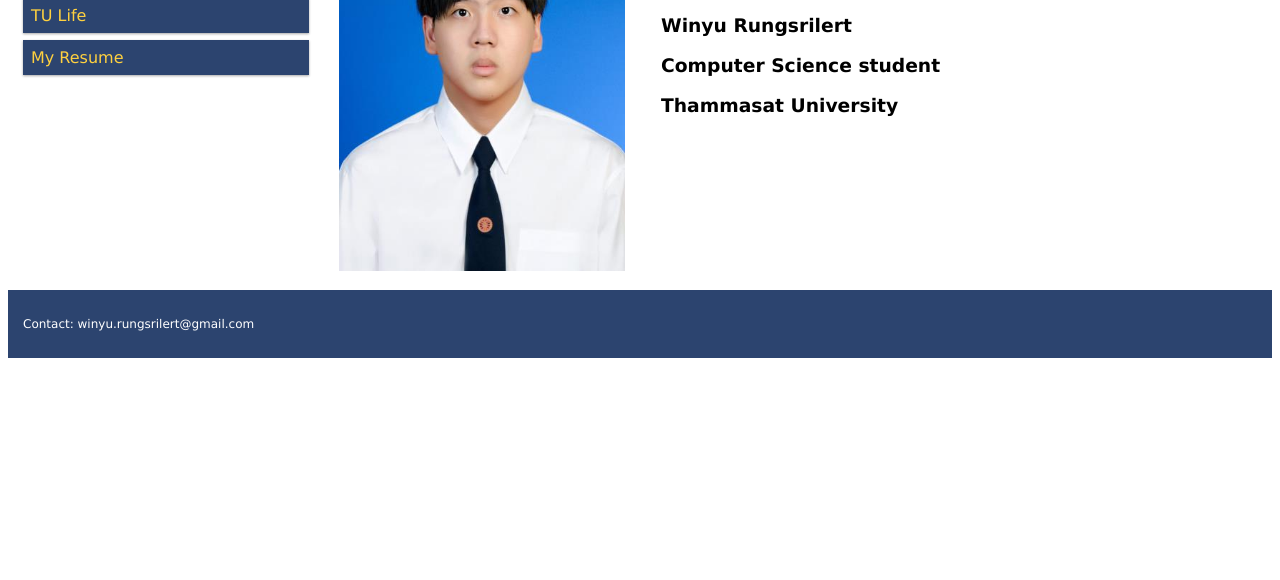
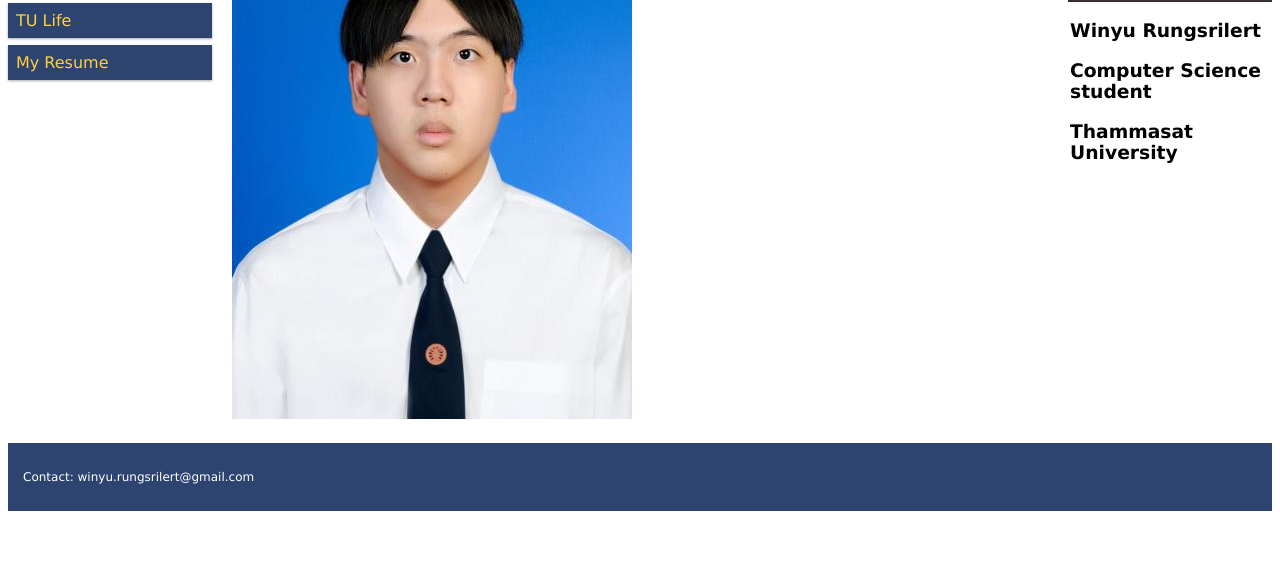
Before and after one commit to WinyuTea/winyuGridPages, a plain HTML site: page index.html in a window 1280 px wide. Shown: the part 220-800 px from the top of the page. Drawn offline with Linux system fonts and the light colour scheme.

Commit message:
grid homepage

```diff
--- a/index.html
+++ b/index.html
@@ -2,16 +2,16 @@
 <html>
 <head>
     <meta name="viewport" content="width=device-width, initial-scale=1.0">
-    <link rel="stylesheet" href="./src/styles/page.css">
+    <link rel="stylesheet" href="./src/styles/index.css">
 </head>
 
-<body>
+<body class="wrapper">
 
 <div class="header">
     <h1>Home Page</h1>
 </div>
 
-<div class="col-3 col-s-3 menu">
+<div class="menu">
     <ul>
         <li><a href="./index.html">Home Page</a></li>
         <li><a href="./src/pages/showcase.html">My Showcase</a></li>
@@ -20,19 +20,17 @@
     </ul>
 </div>
 
-<div class="row1">
-    <div class="col-3 col-s-4">
+<div class="pic">
     <img src="./src/assets/images/profile.jpg" alt="My Profile">
 </div>
 
-    <div class="col-6 col-s-5">
+ <div class="content">
     <div class="minor-header">
         <h1>About Me</h1>
     </div>
     <h3>Winyu Rungsrilert</h3>
     <h3>Computer Science student</h3>
     <h3>Thammasat University</h3>
-    </div>
 </div>
 
 <div class="footer">
--- /dev/null
+++ b/src/styles/index.css
@@ -0,0 +1,130 @@
+* {
+    box-sizing: border-box;
+}
+
+[class*="row"]::after {
+    content: "";
+    clear: both;
+    display: table;
+}
+
+[class*="col-"] {
+    float: left;
+    padding: 15px;
+}
+
+html {
+    font-family: "Lucida Sans", sans-serif;
+}
+
+.header {
+    background-color: #2C446F;
+    color: #ffffff;
+    padding: 15px;
+    width: 100%;
+    grid-area: header;
+}
+
+.minor-header {
+    background-color: #383032;
+    color: #ffd13f;
+    padding: 1px;
+    padding-left: 14px;
+}
+
+.content {
+    grid-area: content;
+}
+
+.menu {
+    grid-area: nav;
+}
+
+.menu ul {
+    list-style-type: none;
+    margin: 0;
+    padding: 0;
+}
+
+.menu li {
+    padding: 8px;
+    margin-bottom: 7px;
+    background-color: #2C446F;
+    color: #ffd13f;
+    box-shadow: 0 1px 3px rgba(0,0,0,0.12), 0 1px 2px rgba(0,0,0,0.24);
+}
+
+.menu li:hover {
+    background-color: #3c5d9b;
+}
+
+li a {
+    display: block;
+    text-decoration: none;
+    color: inherit;
+}
+
+.aside {
+    background-color: #33b5e5;
+    padding: 15px;
+    color: #ffffff;
+    text-align: center;
+    font-size: 14px;
+    box-shadow: 0 1px 3px rgba(0,0,0,0.12), 0 1px 2px rgba(0,0,0,0.24);
+}
+
+.footer {
+  background-color: #2C446F;
+  color: #ffffff;
+  font-size: 12px;
+  padding: 15px;
+  grid-area: footer;
+}
+
+
+.pic {
+    grid-area: pic;
+}
+
+h3 {
+    margin-left: 1%;
+}
+
+.wrapper {
+    display: grid;
+    gap: 20px;
+    grid-template-areas:
+      "header"
+      "nav"
+      "pic"
+      "content"
+      "footer";
+ }
+
+ @media (min-width: 600px) {
+    .wrapper {
+      grid-template-columns: 1fr 3fr;
+      grid-template-areas:
+        "header  header"
+        "nav     nav"
+        "pic content"
+        "footer footer";
+    }
+    nav ul {
+      display: flex;
+      justify-content: space-between;
+    }
+  }
+
+  @media (min-width: 700px) {
+    .wrapper {
+      grid-template-columns: 1fr 4fr 1fr;
+      grid-template-areas:
+        "header header  header"
+        "nav    pic content"
+        "footer footer  footer";
+    }
+    nav ul {
+      flex-direction: column;
+    }
+  }
```
Also changed, not shown: design/design.jpg (deleted), 1 other file. Lines whose indentation alone changed are shown as unchanged.
